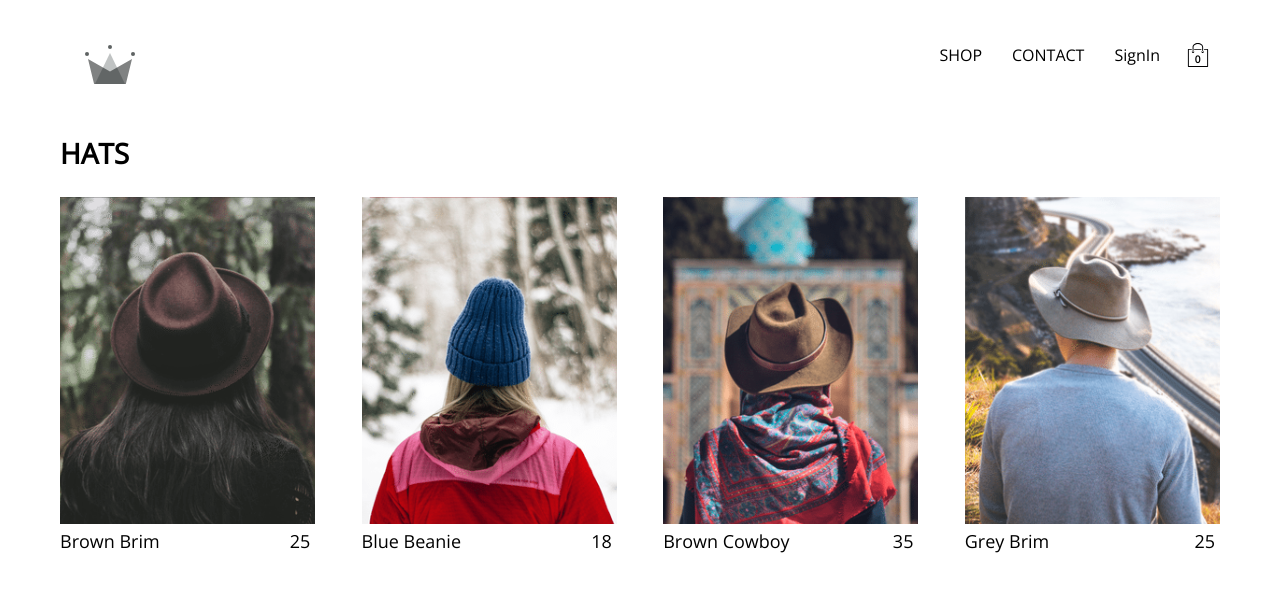
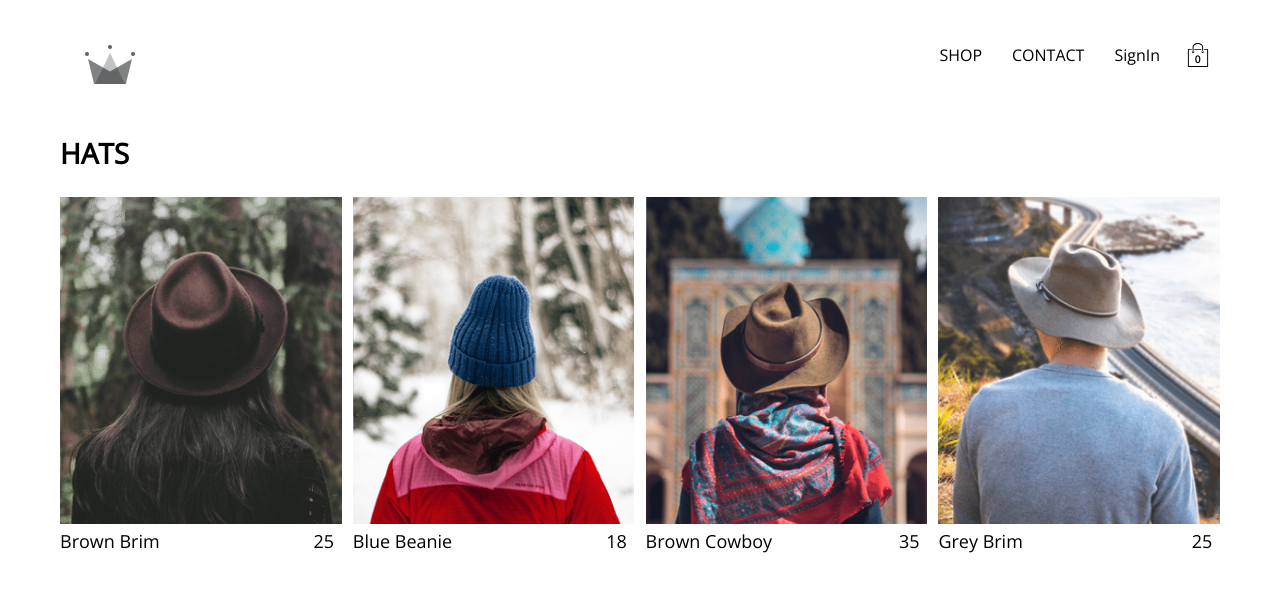
Before and after one commit to 3ankur/eCrwn-clothing, a React (Create React App) app: page /shop in a window 1280 px wide. Shown: the top 597 px of the page. Built offline with nearby package versions, Linux system fonts and the light colour scheme; no server answers.

Commit message:
added code changes for directory

```diff
--- a/src/App.js
+++ b/src/App.js
@@ -65,7 +65,7 @@ class App extends React.Component {
         <Header  />
         <Switch>
           <Route path="/" exact component={HomePage}></Route>
-          <Route path="/shop" exact component={Shop}></Route>
+          <Route path="/shop"  component={Shop}></Route>
           <Route path="/signIn" exact render={ ()=> this.props.currentUser ? (<Redirect to="/" />) : <SignInAndSignUp/> }  ></Route>
           <Route path="/checkout"  exact component={CheckoutPage}></Route>
         </Switch>
--- a/src/components/collection-item/collection-item.styles.scss
+++ b/src/components/collection-item/collection-item.styles.scss
@@ -1,5 +1,5 @@
 .collection-item {
-    width: 22%;
+    width: 22vw;
     display: flex;
     flex-direction: column;
     height: 350px;
--- a/src/components/collection-overview/collection-overview.component.jsx
+++ b/src/components/collection-overview/collection-overview.component.jsx
@@ -0,0 +1,27 @@
+import React from "react";
+import "./collection-overview.styles.scss";
+
+import {connect} from "react-redux";
+import PreviewCollection from "../preview-collection/preview-collection.componenet";
+import {createStructuredSelector} from "reselect";
+import {selectCollectionPreview} from "../../redux/shop/shop.selectors";
+
+const CollectionOverView = ({collections})=>{
+    return(
+        <div className="collections-overview">
+            {
+        collections.map((collection)=>(
+         <PreviewCollection key={collection.id} title={collection.title} items={collection.items}  />
+        ))
+     }
+        </div>
+    )
+
+
+}
+
+const mapStateToProps = createStructuredSelector({
+    collections:selectCollectionPreview
+});
+
+export default connect(mapStateToProps)(CollectionOverView)
--- a/src/components/collection-overview/collection-overview.styles.scss
+++ b/src/components/collection-overview/collection-overview.styles.scss
@@ -0,0 +1,4 @@
+.collections-overview {
+    display: flex;
+    flex-direction: column;
+  }
--- /dev/null
+++ b/src/pages/collection/collection.component.jsx
@@ -0,0 +1,27 @@
+import React from "react";
+import {connect} from "react-redux";
+import {selectCollection} from "../../redux/shop/shop.selectors"
+import CollectionItems from "../../components/collection-item/collection-item.componenet";
+//import {createStructuredSelector} from "reselect";
+import "./collection.styles.scss";
+console.log("--------->`12121");
+const CollectionPage = ({collection}) =>{
+    console.log("--------->",collection);
+    const {title,items} = collection;
+    return (
+        <div className="collection-page">
+            <h2 className="title">{title}</h2>
+            <div className="items">
+            {
+                items.map((item)=><CollectionItems item={item}/>)
+            }
+            </div>
+
+
+        </div>
+    )
+}
+const mapStateToProps = (state,ownProps)=>({
+    collection:selectCollection(ownProps.match.params.collectionId)(state)
+})
+export default  connect(mapStateToProps)(CollectionPage) ;
--- /dev/null
+++ b/src/pages/collection/collection.styles.scss
@@ -0,0 +1,19 @@
+.collection-page {
+    display: flex;
+    flex-direction: column;
+
+    .title {
+      font-size: 38px;
+      margin: 0 auto 30px;
+    }
+
+    .items {
+      display: grid;
+      grid-template-columns: 1fr 1fr 1fr 1fr;
+      grid-gap: 10px;
+
+      & .collection-item {
+        margin-bottom: 30px;
+      }
+    }
+  }
--- a/src/pages/shop/shop-data.js
+++ b/src/pages/shop/shop-data.js
@@ -5,8 +5,8 @@ import grey_brim from "../../images/grey-brim.png";
 
 
 
-const SHOP_DATA = [
-  {
+const SHOP_DATA = {
+  hats:{
     id: 1,
     title: 'Hats',
     routeName: 'hats',
@@ -67,7 +67,7 @@ const SHOP_DATA = [
       }
     ]
   },
-  {
+  sneakers:{
     id: 2,
     title: 'Sneakers',
     routeName: 'sneakers',
@@ -122,7 +122,7 @@ const SHOP_DATA = [
       }
     ]
   },
-  {
+  jackets: {
     id: 3,
     title: 'Jackets',
     routeName: 'jackets',
@@ -159,7 +159,7 @@ const SHOP_DATA = [
       }
     ]
   },
-  {
+  womens:{
     id: 4,
     title: 'Womens',
     routeName: 'womens',
@@ -208,7 +208,7 @@ const SHOP_DATA = [
       }
     ]
   },
-  {
+  mens:{
     id: 5,
     title: 'Mens',
     routeName: 'mens',
@@ -251,6 +251,6 @@ const SHOP_DATA = [
       }
     ]
   }
-];
+};
 
   export default SHOP_DATA;
--- a/src/pages/shop/shop.component.jsx
+++ b/src/pages/shop/shop.component.jsx
@@ -1,24 +1,15 @@
 import React from "react";
-import {connect} from "react-redux";
-import PreviewCollection from "../../components/preview-collection/preview-collection.componenet";
-import {createStructuredSelector} from "reselect";
-import {selectCollections} from "../../redux/shop/shop.selectors";
-const  ShopPage  = ({collections})=>{
+import {Route} from "react-router-dom";
+import CollectionOverView from "../../components/collection-overview/collection-overview.component";
+import CollectionPage from "../collection/collection.component";
+const  ShopPage  = ({match})=>{
+    console.log(match);
         return (
             <div className="shop-page">
-                {
-                   collections.map((collection)=>(
-                    <PreviewCollection key={collection.id} title={collection.title} items={collection.items}  />
-                   ))
-                }
+                <Route exact path={`${match.path}`}   component={CollectionOverView} ></Route>
+                <Route  path={`${match.path}/:collectionId`} component={CollectionPage}></Route>
+
             </div>
         )
 }
-
-
-
-
-const mapStateToProps = createStructuredSelector({
-    collections:selectCollections
-});
-export default connect(mapStateToProps)(ShopPage);
+export default ShopPage;
--- a/src/redux/directory/directory.reducer.js
+++ b/src/redux/directory/directory.reducer.js
@@ -9,7 +9,7 @@ const initialValue = {
           title: 'hats',
           imageUrl: hats,
           id: 1,
-          linkUrl: 'hat'//shop/hats
+          linkUrl: 'shop/hats'//
         },
         {
           title: 'jackets',
--- a/src/redux/shop/shop.selectors.js
+++ b/src/redux/shop/shop.selectors.js
@@ -6,3 +6,17 @@ export const selectCollections = createSelector(
     [selectShop],
     (shop)=>shop.collections
 )
+
+export const selectCollectionPreview = createSelector(
+    [selectCollections],
+    (collections)=>Object.keys(collections).map(key=>collections[key])
+)
+
+export const selectCollection = collectionUrlParam =>createSelector(
+[selectCollections],
+collections => {
+    console.log(collectionUrlParam);
+    return collections[collectionUrlParam]
+}
+
+    )
```
